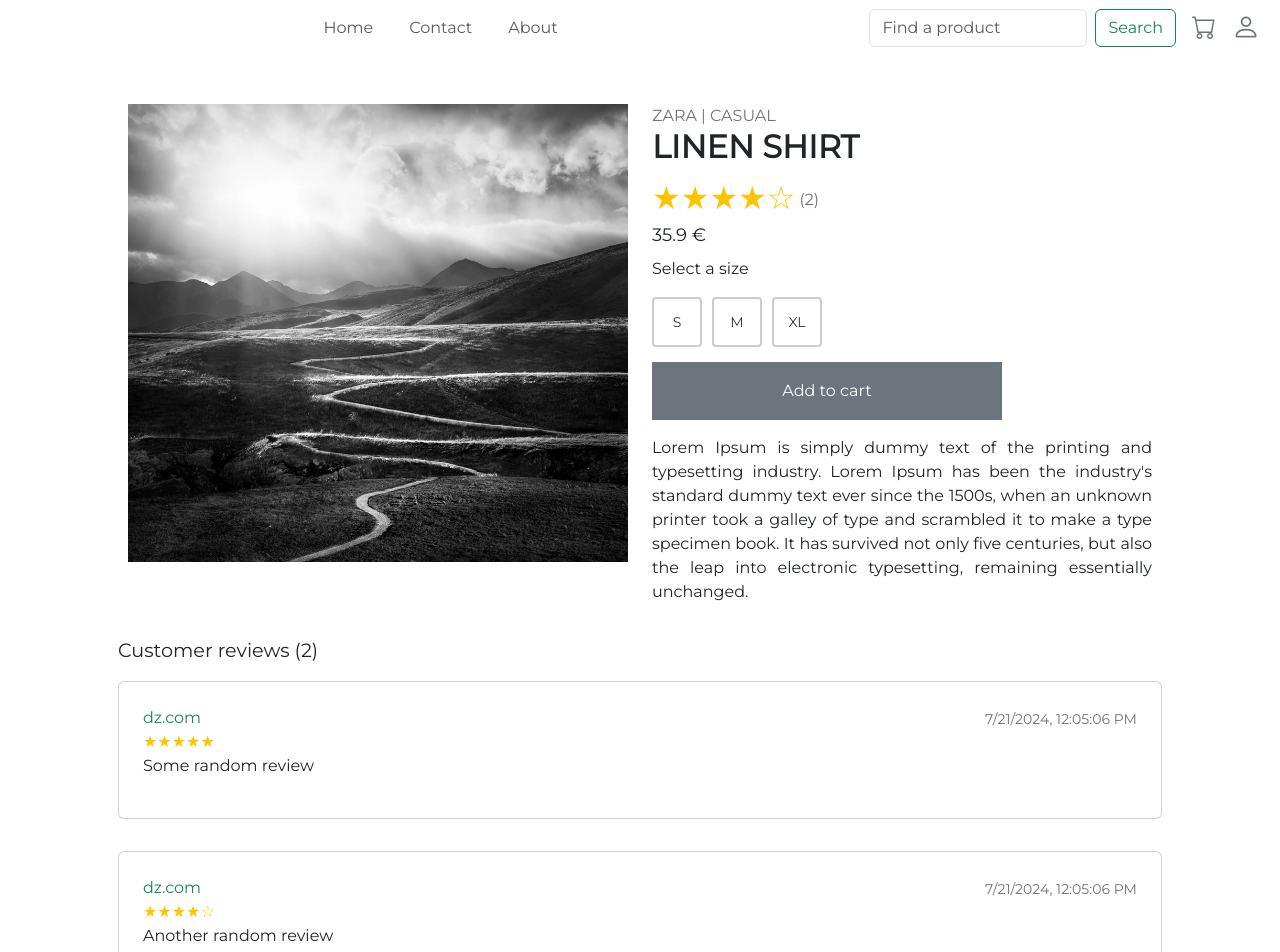
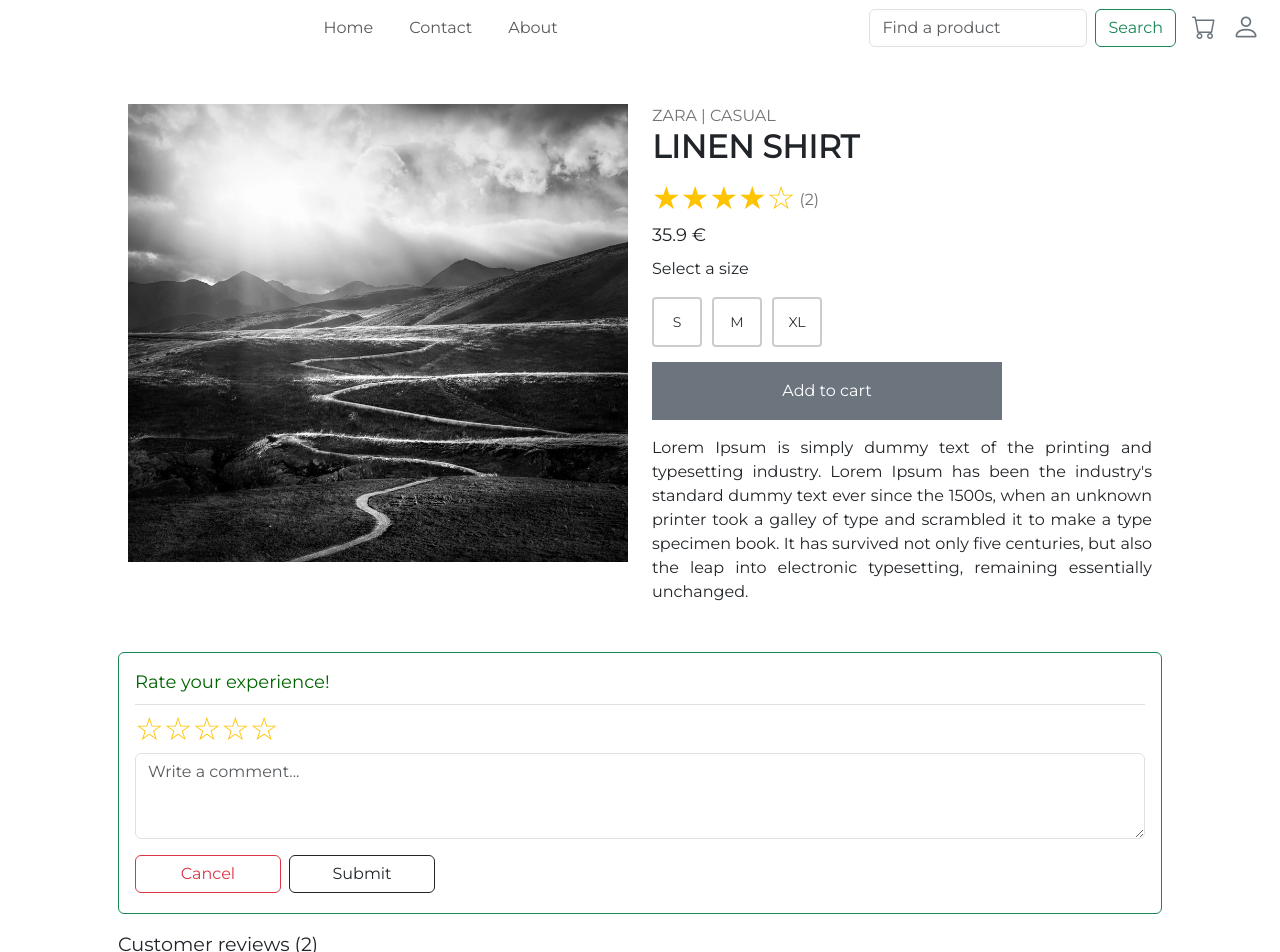
Before and after one commit to ZdravDim/Web-Shop-Angular, an Angular app: page /products/0 in a window 1280 px wide. Shown: the top 952 px of the page. Built offline with nearby package versions, Linux system fonts and the light colour scheme.

Commit message:
comment section done

```diff
--- a/src/app/pages/product/product.component.html
+++ b/src/app/pages/product/product.component.html
@@ -34,13 +34,39 @@
     <div class="row d-flex flex-column align-items-center mt-3">
         <div class="col-12 review">
 
-            <span class="align-self-start ms-3 text-dark" style="font-size: larger;">Customer reviews ({{productInfo!.reviews.length }})</span>
+            <div class="p-3 w-100" *ngIf="userService.getUserLoggedIn()"> <!-- update condition -->
+
+                <div class="border border-success rounded w-100 p-3">
+
+                    <div class="w-100">
+                        <span class="d-block border-bottom pb-2" style="font-size: large; color: darkgreen;">Rate your experience!</span>
+                    </div>
+
+                    <ngb-rating [max]="5" [(rate)]="userRating" style="font-size: xx-large;" />
+
+
+                    <div class="form-group">
+                        <textarea class="form-control" rows="3" placeholder="Write a comment..." [(ngModel)]="userComment"></textarea>
+                        <div class="d-flex mx-auto mx-sm-0 w-25 mt-3 mb-1" style="min-width: 300px;">
+                            <button class="btn btn-outline-danger rounded me-2" (click)="clearReviewSection()">Cancel</button>
+                            <button class="btn btn-outline-dark rounded" type="submit" name="comment" (click)="submitReview()">Submit</button>
+                        </div>
+
+                        <span class="text-danger mt-5" style="font-size: small;" *ngIf="emptyReviewFields">Please fill out every field!</span>
+
+                    </div>
+
+                </div>
+            </div>
+
+            <span class="align-self-start ms-3 mt-3 text-dark" style="font-size: larger;">Customer reviews ({{productInfo!.reviews.length }})</span>
+
 
             <div *ngFor="let review of productInfo?.reviews" class="p-3 d-flex flex-start w-100">
 
                 <div class="card w-100">
 
-                    <div class="card-body p-4">
+                    <div class="card-body px-4 pt-3">
                       <div>
                         <div class="d-flex justify-content-between">
                             <span class="text-success">{{ review.userEmail }}</span>
@@ -56,5 +82,4 @@
         </div>
     </div>
 
-
 </div>
--- a/src/app/pages/product/product.component.ts
+++ b/src/app/pages/product/product.component.ts
@@ -6,11 +6,13 @@ import { CommonModule } from '@angular/common';
 import { Category } from '../../enums/product';
 import { Size } from '../../enums/product';
 import { NgbRatingModule } from '@ng-bootstrap/ng-bootstrap';
+import { UserService } from '../../services/user.service';
+import { FormsModule } from '@angular/forms';
 
 @Component({
   selector: 'app-product',
   standalone: true,
-  imports: [ CommonModule, NgbRatingModule ],
+  imports: [ CommonModule, NgbRatingModule, FormsModule ],
   templateUrl: './product.component.html',
   styleUrl: './product.component.scss'
 })
@@ -23,7 +25,11 @@ export class ProductComponent {
   productInfo?: ProductInterface;
   availabilityMap: any = {};
 
-  constructor(private route: ActivatedRoute, private storageService: StorageService) {}
+  userRating: number = 0;
+  userComment: string = '';
+  emptyReviewFields: boolean = false;
+
+  constructor(private route: ActivatedRoute, private storageService: StorageService, protected userService: UserService) {}
 
   ngOnInit(): void {
     this.route.paramMap.subscribe((params: ParamMap) => {
@@ -48,4 +54,21 @@ export class ProductComponent {
   getAvailableSizes(): string[] {
     return this.availabilityMap.filter((size: any) => size[1] > 0).map((size: any) => size[0]);
   }
+
+  submitReview(): boolean {
+    if (this.userRating === 0 || this.userComment === "" || this.userService.getUserLoggedIn() === false) {
+      this.emptyReviewFields = true;
+      return false;
+    }
+    this.storageService.createProductReview(this.userService.getCurrentUser().email, this.productId!, this.userRating, this.userComment);
+    this.clearReviewSection();
+    return false;
+  }
+
+  clearReviewSection(): void {
+    this.emptyReviewFields = false;
+    this.userRating = 0;
+    this.userComment = "";
+  }
+
 }
--- a/src/app/pages/products/products.component.html
+++ b/src/app/pages/products/products.component.html
@@ -1,5 +1,5 @@
 <div class="d-flex flex-row">
-    <div class="side-bar w-15 p-3">
+    <div class="side-bar w-15 ps-4">
         <div class="width-235">
 
             <p>Gender</p>
@@ -149,6 +149,11 @@
         </div>
     </div>
     <div class="container-fluid">
+
+        <div *ngIf="getAvailableProducts().length === 0">
+            <span>No products found.</span>
+        </div>
+
         <div class="row row-cols-1 row-cols-sm-2 row-cols-md-3 row-cols-lg-4">
             <div *ngFor="let item of getAvailableProducts()" class="col py-3">
                 <a [routerLink]="['/products', item.productInfo.id]" class="d-block border border-secondary p-3 text-center zoom">
--- a/src/app/services/storage.service.ts
+++ b/src/app/services/storage.service.ts
@@ -155,7 +155,7 @@ export class StorageService implements StorageServiceInterface {
     };
 
     const productToReview = this.storage.products.find(product => product.productInfo.id == productId)!.productInfo;
-    productToReview.reviews.push(productReview);
+    productToReview.reviews.unshift(productReview);
     productToReview.rating = productToReview.reviews.reduce((acc, review) => acc + review.rating, 0) / productToReview.reviews.length;
   }
 }
```
